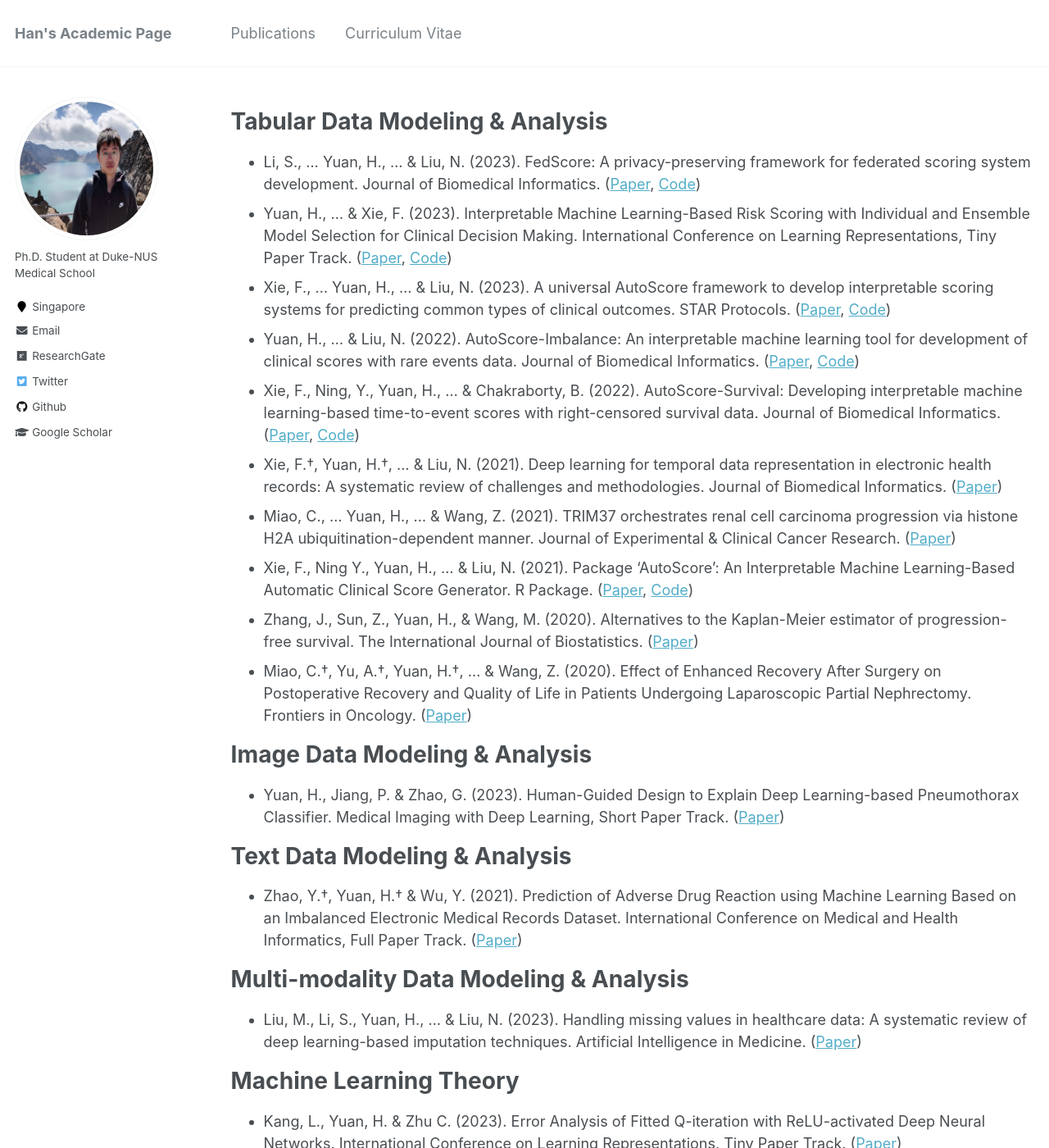
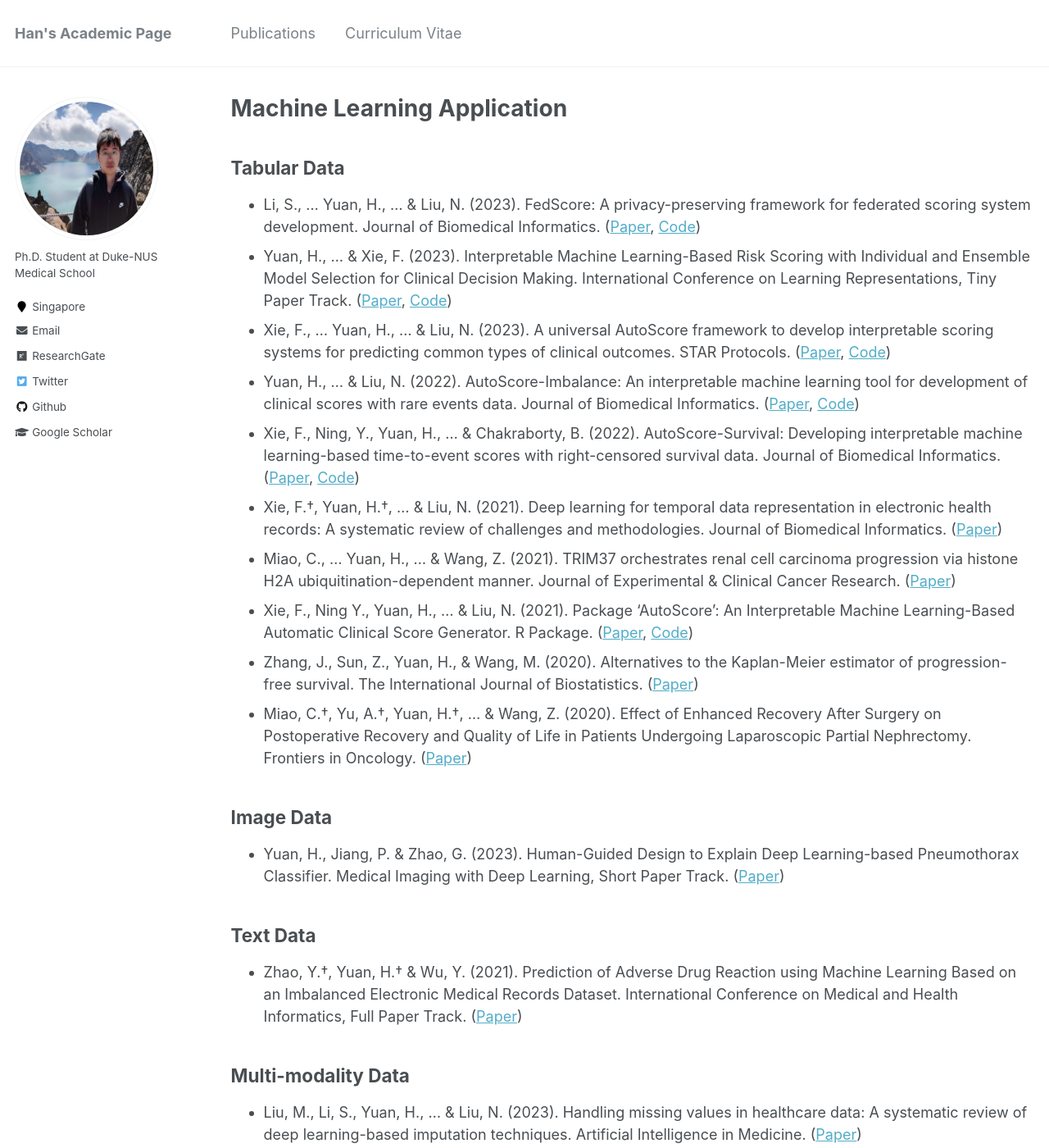
Before and after one commit to Han-Yuan-Med/Han-Yuan-Med.github.io, a Jekyll site: the page built from _pages/publications.md, in a window 1280 px wide and 1400 px high. Shown: the whole window at 82% size. Built offline with Jekyll 4.4.1, drawn with Linux system fonts in a browser that asks for light colours.

Commit message:
Update publications.md

```diff
--- a/_pages/publications.md
+++ b/_pages/publications.md
@@ -1,10 +1,10 @@
 ---
 layout: archive
-title: ""
+title: "Machine Learning Application"
 permalink: /publications/
 author_profile: true
 ---
-# Tabular Data Modeling & Analysis
+## Tabular Data
 * Li, S., ... Yuan, H., ... & Liu, N. (2023). FedScore: A privacy-preserving framework for federated scoring system development. Journal of Biomedical Informatics. ([Paper](http://han-yuan-med.github.io/files/FedScore A Privacy-Preserving Framework for Federated Scoring System Development.pdf), [Code](https://github.com/nliulab/FedScore))
 * Yuan, H., … & Xie, F. (2023). Interpretable Machine Learning-Based Risk Scoring with Individual and Ensemble Model Selection for Clinical Decision Making. International Conference on Learning Representations, Tiny Paper Track. ([Paper](http://han-yuan-med.github.io/files/Interpretable Machine Learning-Based Risk Scoring with Individual and Ensemble Model Selection for Clinical Decision Making.pdf), [Code](https://github.com/Han-Yuan-Med/comparison))
 * Xie, F., ... Yuan, H., ... & Liu, N. (2023). A universal AutoScore framework to develop interpretable scoring systems for predicting common types of clinical outcomes. STAR Protocols. ([Paper](http://han-yuan-med.github.io/files/A universal AutoScore framework to develop interpretable scoring systems for predicting common types of clinical outcomes.pdf), [Code](https://github.com/nliulab/AutoScore))
@@ -16,13 +16,13 @@ author_profile: true
 * Zhang, J., Sun, Z., Yuan, H., & Wang, M. (2020). Alternatives to the Kaplan-Meier estimator of progression-free survival. The International Journal of Biostatistics. ([Paper](http://han-yuan-med.github.io/files/Alternatives to the Kaplan–Meier estimator of progression-free survival.pdf))
 * Miao, C.†, Yu, A.†, Yuan, H.†, ... & Wang, Z. (2020). Effect of Enhanced Recovery After Surgery on Postoperative Recovery and Quality of Life in Patients Undergoing Laparoscopic Partial Nephrectomy. Frontiers in Oncology. ([Paper](http://han-yuan-med.github.io/files/Effect of Enhanced Recovery After Surgery on Postoperative Recovery and Quality of Life in Patients Undergoing Laparoscopic Partial Nephrectomy.pdf))
 
-# Image Data Modeling & Analysis
+## Image Data
 * Yuan, H., Jiang, P. & Zhao, G. (2023). Human-Guided Design to Explain Deep Learning-based Pneumothorax Classifier. Medical Imaging with Deep Learning, Short Paper Track. ([Paper](http://han-yuan-med.github.io/files/Human-Guided Design to Explain Deep Learning-based Pneumothorax Classifier.pdf))
 
-# Text Data Modeling & Analysis
+## Text Data
 * Zhao, Y.†, Yuan, H.† & Wu, Y. (2021). Prediction of Adverse Drug Reaction using Machine Learning Based on an Imbalanced Electronic Medical Records Dataset. International Conference on Medical and Health Informatics, Full Paper Track. ([Paper](http://han-yuan-med.github.io/files/Prediction of Adverse Drug Reaction using Machine Learning and Deep Learning Based on an Imbalanced Electronic Medical Records Dataset.pdf))
 
-# Multi-modality Data Modeling & Analysis
+## Multi-modality Data
 * Liu, M., Li, S., Yuan, H., ... & Liu, N. (2023). Handling missing values in healthcare data: A systematic review of deep learning-based imputation techniques. Artificial Intelligence in Medicine. ([Paper](http://han-yuan-med.github.io/files/Handling missing values in healthcare data A systematic review of deep learning-based imputation techniques.pdf))
 
 # Machine Learning Theory
```
